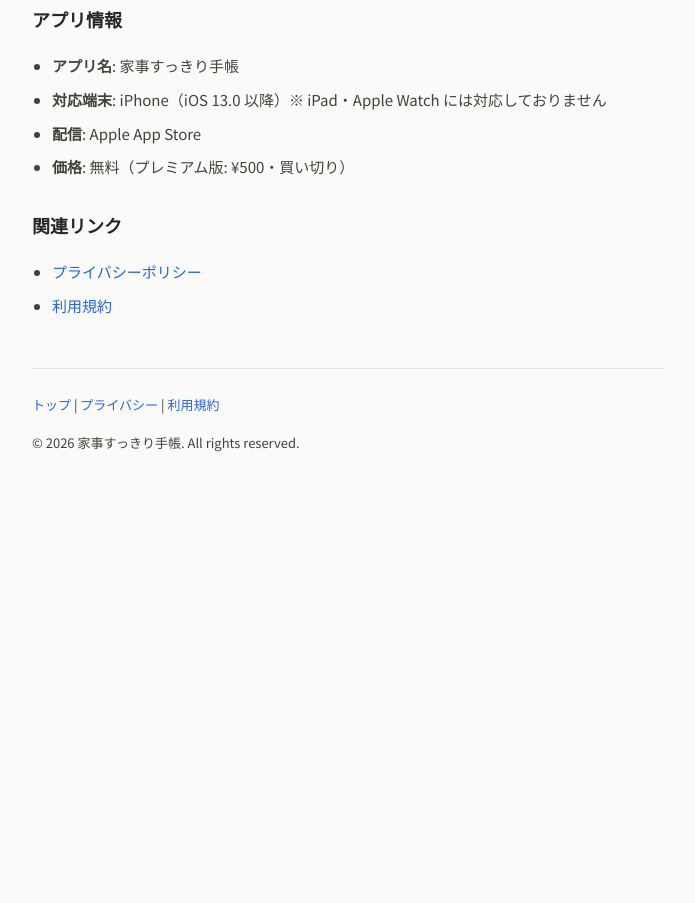
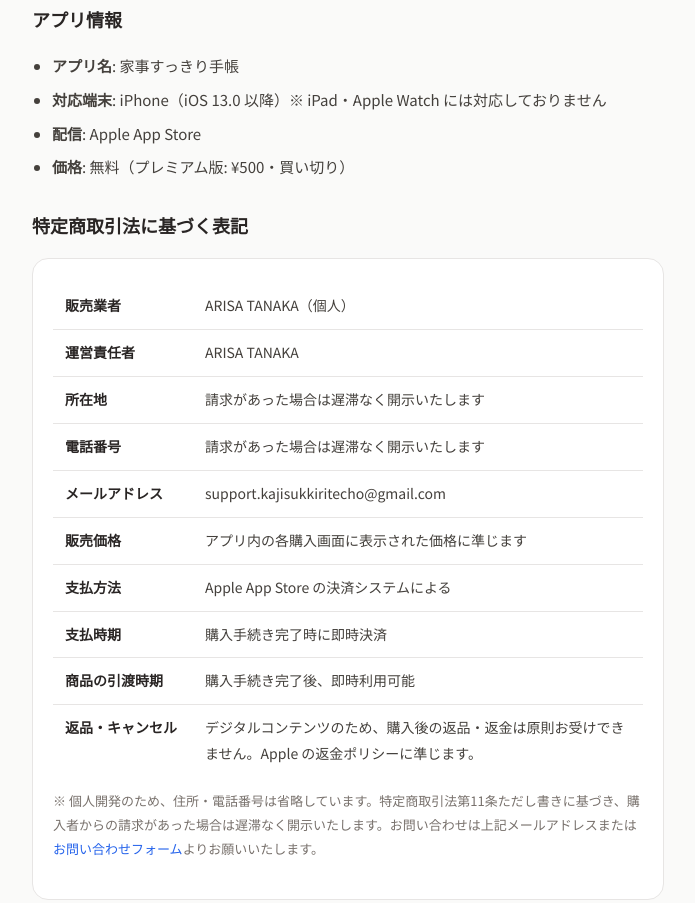
Before and after one commit to a-mit2tana3/a-mit2tana3.github.io, a plain HTML site: page kaji-sukkiri/support/index.html in a window 1280 px wide. Shown: the part 1759-2662 px from the top of the page, without its empty margins (292-987 px from the left). Before the commit the page ends 2308 px from the top, so only its background shows below. Drawn offline with Linux system fonts and the light colour scheme.

Commit message:
特商法の修正

```diff
--- a/kaji-sukkiri/support/index.html
+++ b/kaji-sukkiri/support/index.html
@@ -187,6 +187,33 @@
     font-size: 13px;
     color: #78716c;
   }
+
+  .tokushoho-table {
+    width: 100%;
+    border-collapse: collapse;
+    font-size: 14px;
+  }
+
+  .tokushoho-table th,
+  .tokushoho-table td {
+    padding: 10px 12px;
+    border-bottom: 1px solid #e7e5e4;
+    text-align: left;
+    vertical-align: top;
+    color: #44403c;
+  }
+
+  .tokushoho-table th {
+    width: 140px;
+    font-weight: 600;
+    color: #292524;
+    white-space: nowrap;
+  }
+
+  .tokushoho-table tr:last-child th,
+  .tokushoho-table tr:last-child td {
+    border-bottom: none;
+  }
 </style>
 </head>
 <body>
@@ -312,6 +339,8 @@
     </ul>
   </div>
 
+  <div class="section" id="tokushoho" data-nosnippet></div>
+
   <div class="section">
     <h2>関連リンク</h2>
     <ul>
@@ -325,5 +354,35 @@
     <p style="margin-top: 8px;">&copy; 2026 家事すっきり手帳. All rights reserved.</p>
   </div>
 </div>
+<script>
+(function() {
+  var nc = [65,82,73,83,65,32,84,65,78,65,75,65];
+  var n = nc.map(function(c) { return String.fromCharCode(c); }).join('');
+  var e = atob('c3VwcG9ydC5rYWppc3Vra2lyaXRlY2hv') + '\x40' + atob('Z21haWwuY29t');
+  var el = document.getElementById('tokushoho');
+  if (!el) return;
+  el.innerHTML =
+    '<h2>特定商取引法に基づく表記</h2>' +
+    '<div class="card">' +
+    '<table class="tokushoho-table">' +
+    '<tr><th>販売業者</th><td>' + n + '（個人）</td></tr>' +
+    '<tr><th>運営責任者</th><td>' + n + '</td></tr>' +
+    '<tr><th>所在地</th><td>請求があった場合は遅滞なく開示いたします</td></tr>' +
+    '<tr><th>電話番号</th><td>請求があった場合は遅滞なく開示いたします</td></tr>' +
+    '<tr><th>メールアドレス</th><td>' + e + '</td></tr>' +
+    '<tr><th>販売価格</th><td>アプリ内の各購入画面に表示された価格に準じます</td></tr>' +
+    '<tr><th>支払方法</th><td>Apple App Store の決済システムによる</td></tr>' +
+    '<tr><th>支払時期</th><td>購入手続き完了時に即時決済</td></tr>' +
+    '<tr><th>商品の引渡時期</th><td>購入手続き完了後、即時利用可能</td></tr>' +
+    '<tr><th>返品・キャンセル</th><td>デジタルコンテンツのため、購入後の返品・返金は原則お受けできません。Apple の返金ポリシーに準じます。</td></tr>' +
+    '</table>' +
+    '<p class="note" style="margin-top: 12px;">' +
+    '※ 個人開発のため、住所・電話番号は省略しています。' +
+    '特定商取引法第11条ただし書きに基づき、購入者からの請求があった場合は遅滞なく開示いたします。' +
+    'お問い合わせは上記メールアドレスまたは<a href="#contact">お問い合わせフォーム</a>よりお願いいたします。' +
+    '</p>' +
+    '</div>';
+})();
+</script>
 </body>
 </html>
```
Also changed, not shown: support/index.html (+1 -1 lines).
